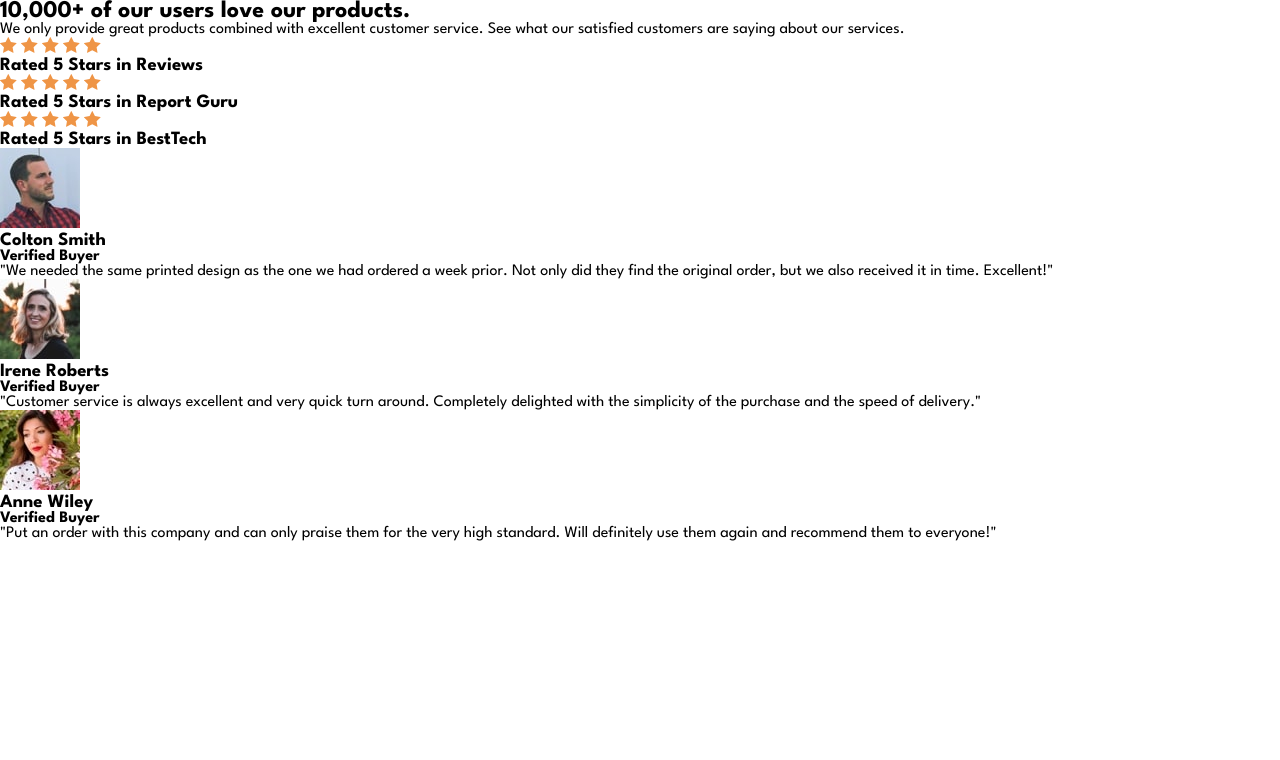
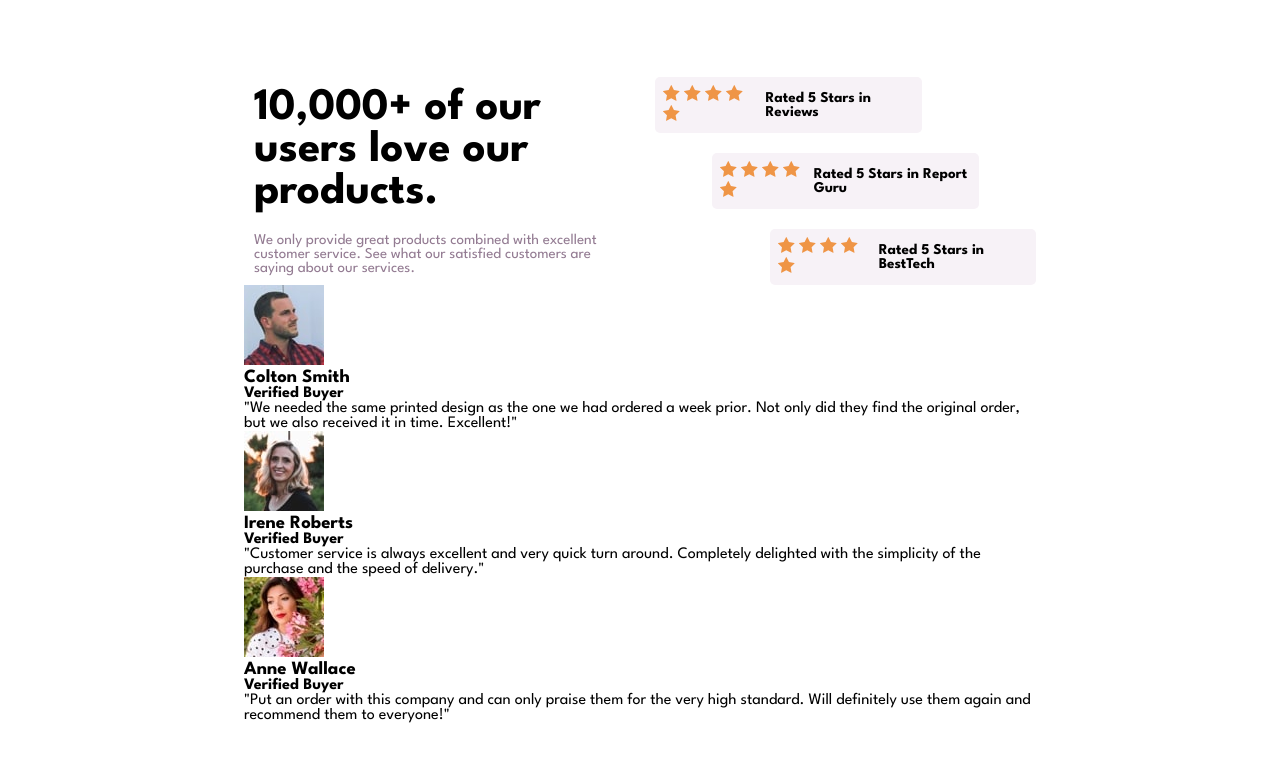
Before and after one commit to federicolescano729/clase-8-, a plain HTML site: page index.html in a window 1280 px wide. Drawn offline with Linux system fonts and the light colour scheme.

Commit message:
agregar:Parte de arriba finalizada

```diff
--- a/index.html
+++ b/index.html
@@ -25,14 +25,15 @@
   </head>
   <body>
     <section id="reviews-home">
-      <div class="reviews-text">
-          <header>
+     <div class="reviews-text">
+       <header>
             <h2>10,000+ of our users love our products.</h2>
             <p>
             We only provide great products combined with excellent customer service.
             See what our satisfied customers are saying about our services.</p>
           </header>
-          <div class="reviews-valorations">
+        <div class="reviews-stars">
+           <div class="reviews-valoration card-1">
             <div class="stars">
               <img src="./images/icon-star.svg" alt="icono de estrella">
               <img src="./images/icon-star.svg" alt="icono de estrella">
@@ -42,8 +43,7 @@
             </div>
             <h3>Rated 5 Stars in Reviews</h3>
           </div>
-
-          <div class="reviews-valorations">
+          <div class="reviews-valoration card-2">
             <div class="stars">
               <img src="./images/icon-star.svg" alt="icono de estrella">
               <img src="./images/icon-star.svg" alt="icono de estrella">
@@ -53,8 +53,7 @@
             </div>
             <h3>Rated 5 Stars in Report Guru</h3>
           </div>
-
-          <div class="reviews-valorations">
+          <div class="reviews-valoration card-3">
             <div class="stars">
               <img src="./images/icon-star.svg" alt="icono de estrella">
               <img src="./images/icon-star.svg" alt="icono de estrella">
@@ -64,7 +63,8 @@
             </div>
             <h3>Rated 5 Stars in BestTech</h3>
           </div>
-
+        </div>
+      </div>
           <div class="reviews-cards">
             <article>
               <div>
@@ -85,14 +85,13 @@
                 </div>
               </div>
               <blockquote>"Customer service is always excellent and very quick turn around. Completely
-              delighted with the simplicity of the purchase and the speed of delivery."
-            </blockquote>
+              delighted with the simplicity of the purchase and the speed of delivery." </blockquote>
             </article>
             <article>
               <div>
-                <img src="./images/image-anne.jpg" alt="Imagen de perfil de Anne Wiley">
+                <img src="./images/image-anne.jpg" alt="Imagen de perfil de Anne Wallace">
                 <div>
-                  <h3>Anne Wiley</h3>
+                  <h3>Anne Wallace</h3>
                   <strong>Verified Buyer</strong>
                 </div>
               </div>
@@ -100,7 +99,7 @@
               standard. Will definitely use them again and recommend them to everyone!"</blockquote>
             </article>
           </div>
-    </section>
-  </body>
+     </section>
+   </body>
 
 </html>
--- a/styles/style.css
+++ b/styles/style.css
@@ -12,3 +12,68 @@
     --light-magenta: hsl(300, 24%, 96%);
     --white: hsl(0, 0%, 100%);
 }
+
+body {
+    display:flex;
+    min-height: 100vh;
+    justify-content: center;
+    align-items: center;
+}
+
+#reviews-home {
+    width: 65%;
+    padding:20px;
+}
+
+.reviews-text {
+    display:flex;
+    gap: 30px;
+}
+
+.reviews-text header {
+    width: 50%;
+    padding: 10px;
+}
+
+.reviews-text header h2 {
+    font-size: 45px;
+    color:var(--dark-magenta);
+    margin-bottom: 20px;
+}
+
+.reviews-text header p {
+   font-size: 15px;
+   color:var(--medium-magenta)
+}
+
+.reviews-stars {
+    width: 50%;
+    display:flex;
+    flex-direction: column;
+    justify-content: center;
+    align-items: center;
+    gap:20px;
+}
+
+.card-1 {
+    align-self: start;
+}
+
+.card-3 {
+    align-self: end;
+}
+
+.reviews-valoration {
+    width: 70%;
+    background-color: var(--light-magenta);
+    display:flex;
+    align-items: center;
+    justify-content:center;
+    gap: 10px;
+    padding: 8px;
+    border-radius: 5px;
+}
+
+.reviews-valoration h3 {
+    font-size: 15px;
+}
```
